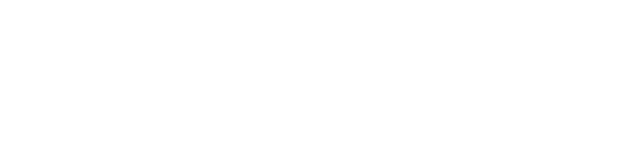
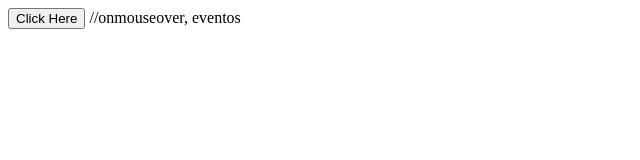
Before and after one commit to joaovdmcs/Web-Development, a plain HTML site: page js/javascript.html in a window 1280 px wide. Shown: the whole page, without its empty margins (0-640 px from the left). Drawn offline with Linux system fonts and the light colour scheme.

Commit message:
Retomada Web

```diff
--- a/js/javascript.html
+++ b/js/javascript.html
@@ -9,6 +9,9 @@
 	</head>
 
 	<body>
+		<button onclick="mensagem('a')"> Click Here </button>
+		//onmouseover, eventos
+
 	</body>
 
 
--- a/js/script.js
+++ b/js/script.js
@@ -1,4 +1,4 @@
-var mensagem = "Hello World!";
+/*var mensagem = "Hello World!";
 var a = 2;
 var b = 3;
 
@@ -32,3 +32,13 @@ var texto = "Oi";
 var lista = ["a","b","c"];
 
 console.log(texto);
+*/
+
+function soma(a, b){
+	console.log(a+b);
+}
+soma(7,7);
+
+function mensagem(nome){
+	alert("Clickado "+nome);
+}
```
